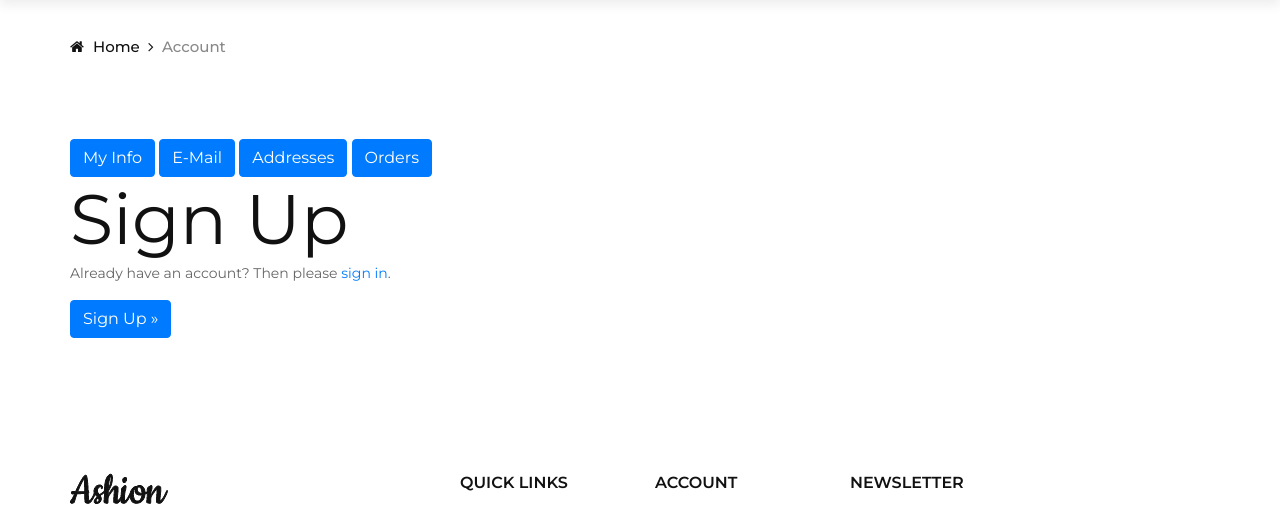
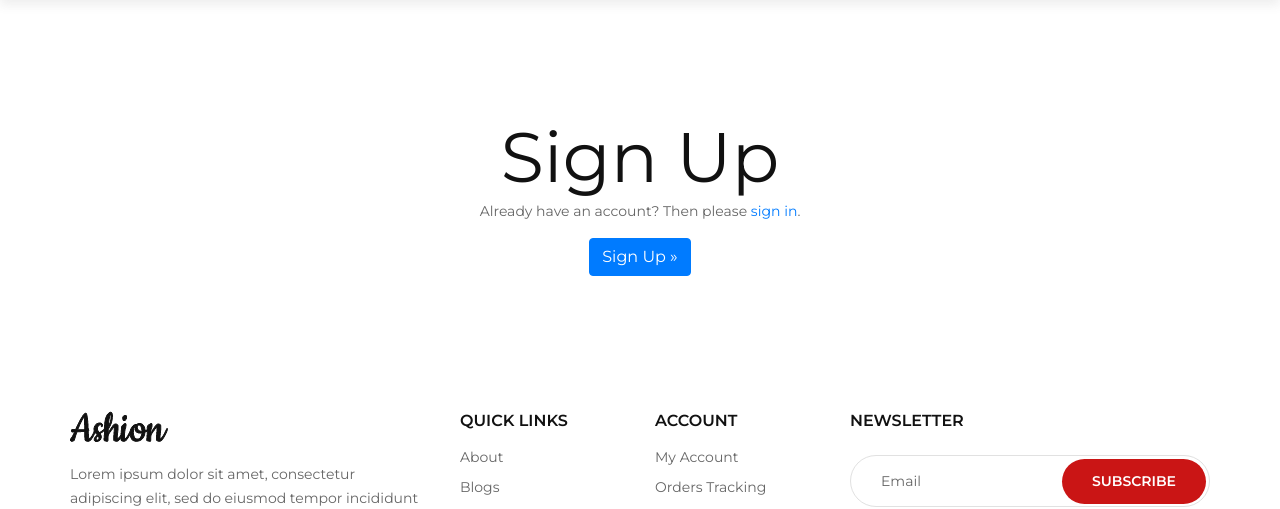
Before and after one commit to laercioigorps/ecommerce, a Django app: template ecommerce/templates/account/signup.html in a window 1280 px wide. Shown: the part 83-592 px from the top of the page. Run offline with Django 4.2, Linux system fonts and the light colour scheme; the template is opened without the code that fills it, so the values that code supplies are empty; some libraries are stand-ins or nearby versions.

Commit message:
update login and signup layout

```diff
--- a/ecommerce/templates/account/base.html
+++ b/ecommerce/templates/account/base.html
@@ -24,6 +24,7 @@
 <section class="contact spad">
   <div class="container">
       <!-- Action buttons -->
+      {% block account_menu %}
       <div class="row">
         <div class="col-sm-12">
           <a class="btn btn-primary" href="{% url 'users:update' %}" role="button">My Info</a>
@@ -33,6 +34,7 @@
           <!-- Your Stuff: Custom user template urls -->
         </div>
       </div>
+      {% endblock %}
       <!-- End Action buttons -->
 
       {% block inner %}{% endblock %}
--- a/ecommerce/templates/account/login.html
+++ b/ecommerce/templates/account/login.html
@@ -5,8 +5,10 @@
 {% load crispy_forms_tags %}
 
 {% block head_title %}{% translate "Sign In" %}{% endblock %}
-
+{% block breadcrumb_links %}{% endblock %}
+{% block account_menu %}{% endblock %}
 {% block inner %}
+<div class='col-lg-6 mx-auto text-center'>
 
 <h1>{% translate "Sign In" %}</h1>
 
@@ -55,5 +57,6 @@
   <a class="button secondaryAction" href="{% url 'account_reset_password' %}">{% translate "Forgot Password?" %}</a>
   <button class="primaryAction btn btn-primary" type="submit">{% translate "Sign In" %}</button>
 </form>
+</div>
 
 {% endblock %}
--- a/ecommerce/templates/account/signup.html
+++ b/ecommerce/templates/account/signup.html
@@ -4,8 +4,10 @@
 {% load crispy_forms_tags %}
 
 {% block head_title %}{% translate "Signup" %}{% endblock %}
-
+{% block breadcrumb_links %}{% endblock %}
+{% block account_menu %}{% endblock %}
 {% block inner %}
+<div class='col-lg-6 mx-auto text-center'>
 <h1>{% translate "Sign Up" %}</h1>
 
 <p>{% blocktranslate %}Already have an account? Then please <a href="{{ login_url }}">sign in</a>.{% endblocktranslate %}</p>
@@ -18,5 +20,6 @@
   {% endif %}
   <button class="btn btn-primary" type="submit">{% translate "Sign Up" %} &raquo;</button>
 </form>
+</div>
 
 {% endblock %}
```
